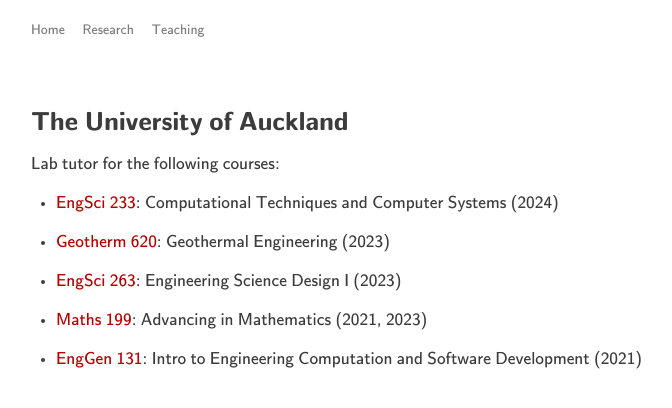
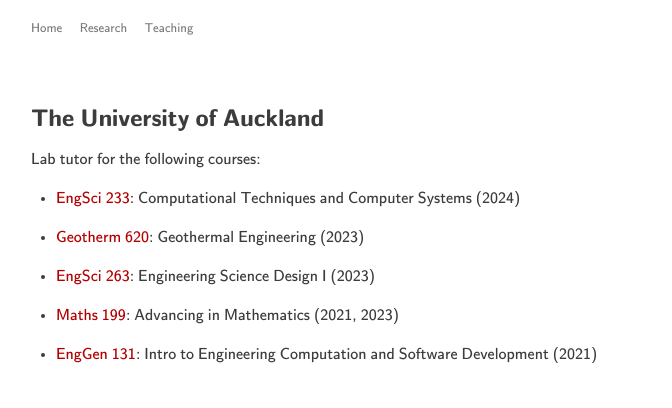
Before and after one commit to alexgdebeer/alexgdebeer.github.io, a Jekyll site: the page built from teaching.markdown, in a window 1280 px wide. Shown: the top 408 px of the page, without its empty margins (259-931 px from the left). Built offline with Jekyll 4.4.1, drawn with Linux system fonts in a browser that asks for light colours.

Commit message:
Update font size

```diff
--- a/assets/main.scss
+++ b/assets/main.scss
@@ -4,7 +4,7 @@
 @charset "utf-8";
 
 $base-font-family:  "KaTeX_SansSerif", sans-serif;
-$base-font-size:   13pt;
+$base-font-size:   12pt;
 $base-font-weight: 500;
 $small-font-size:  $base-font-size * 0.95;
 $base-line-height: 1.25;
```
